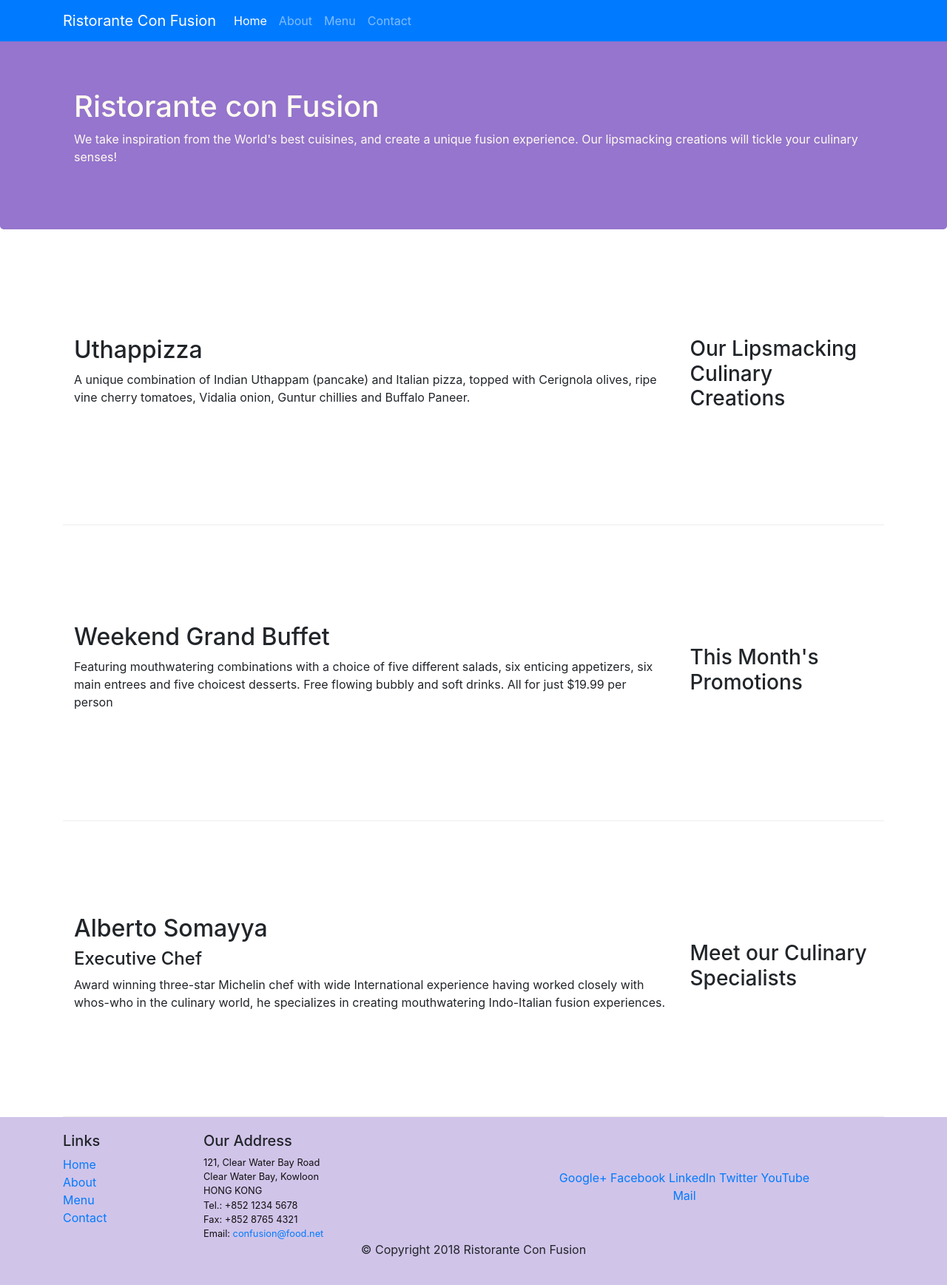
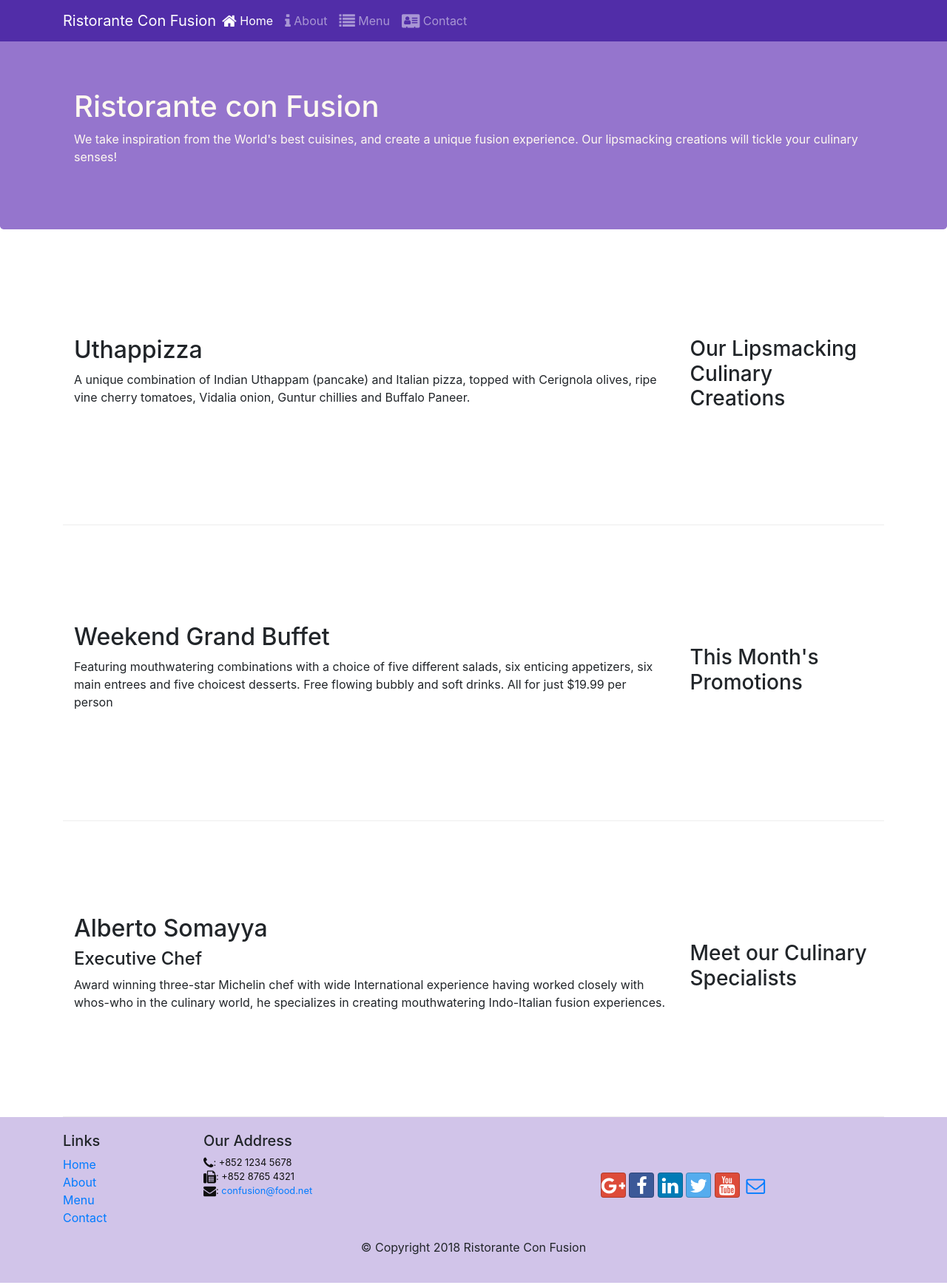
Before and after one commit to cheewx19/FrontEnd_WebUI_CourseWork, a website: page Project/index.html in a window 1280 px wide. Shown: the whole page at 74% size. Drawn offline with nearby package versions, Linux system fonts and the light colour scheme.

Commit message:
navbar and icon

```diff
--- a/Project/index.html
+++ b/Project/index.html
@@ -14,26 +14,33 @@
       rel="stylesheet"
       href="node_modules/bootstrap/dist/css/bootstrap.min.css"
     />
+    <link rel="stylesheet" href="node_modules/font-awesome/css/font-awesome.min.css">
+    <link rel="stylesheet" href="node_modules/bootstrap-social/bootstrap-social.css">
     <link href="css/styles.css" rel="stylesheet" />
     <title>Ristorante Con Fusion</title>
   </head>
 
   <body>
-    <nav class="navbar navbar-dark navbar-expand-sm bg-primary fixed-top">
+    <nav class="navbar navbar-dark navbar-expand-sm fixed-top">
       <div class="container">
-         <a class="navbar-brand" href="#">Ristorante Con Fusion</a>
+        <button
+          class="navbar-toggler"
+          type="button"
+          data-toggle="collapse"
+          data-target="#Navbar"
+        >
+          <span class="navbar-toggler-icon"></span>
+        </button>
+        <a class="navbar-brand mr-auto" href="#">Ristorante Con Fusion</a>
         <div class="collapse navbar-collapse" id="Navbar">
           <ul class="navbar-nav mr-auto">
-                  <li class="nav-item active"><a class="nav-link" href="#">Home</a></li>
-                  <li class="nav-item"><a class="nav-link" href="./aboutus.html">About</a></li>
-                  <li class="nav-item"><a class="nav-link" href="#">Menu</a></li>
-                  <li class="nav-item"><a class="nav-link" href="#">Contact</a></li>
+            <li class="nav-item active"><a class="nav-link" href="#"><span class="fa fa-home fa-lg"></span> Home</a></li>
+            <li class="nav-item"><a class="nav-link" href="./aboutus.html"><span class="fa fa-info fa-lg"></span> About</a></li>
+            <li class="nav-item"><a class="nav-link" href="#"><span class="fa fa-list fa-lg"></span> Menu</a></li>
+            <li class="nav-item"><a class="nav-link" href="#"><span class="fa fa-address-card fa-lg"></span> Contact</a></li>
           </ul>
         </div>
       </div>
-      <button class="navbar-toggler" type="button" data-toggle="collapse" data-target="#Navbar">
-        <span class="navbar-toggler-icon"></span>
-    </button>
     </nav>
     <header class="jumbotron">
       <div class="container">
@@ -113,22 +120,20 @@
           <div class="col-7 col-sm-5">
             <h5>Our Address</h5>
             <address>
-              121, Clear Water Bay Road<br />
-              Clear Water Bay, Kowloon<br />
-              HONG KONG<br />
-              Tel.: +852 1234 5678<br />
-              Fax: +852 8765 4321<br />
-              Email: <a href="mailto:confusion@food.net">confusion@food.net</a>
+              <i class="fa fa-phone fa-lg"></i>: +852 1234 5678<br>
+              <i class="fa fa-fax fa-lg"></i>: +852 8765 4321<br>
+              <i class="fa fa-envelope fa-lg"></i>:
+              <a href="mailto:confusion@food.net">confusion@food.net</a>
             </address>
           </div>
           <div class="col-12 col-sm-4 align-self-center">
             <div class="text-center">
-              <a href="http://google.com/+">Google+</a>
-              <a href="http://www.facebook.com/profile.php?id=">Facebook</a>
-              <a href="http://www.linkedin.com/in/">LinkedIn</a>
-              <a href="http://twitter.com/">Twitter</a>
-              <a href="http://youtube.com/">YouTube</a>
-              <a href="mailto:">Mail</a>
+              <a class="btn btn-social-icon btn-google" href="http://google.com/+"><i class="fa fa-google-plus"></i></a>
+              <a class="btn btn-social-icon btn-facebook" href="http://www.facebook.com/profile.php?id="><i class="fa fa-facebook"></i></a>
+              <a class="btn btn-social-icon btn-linkedin" href="http://www.linkedin.com/in/"><i class="fa fa-linkedin"></i></a>
+              <a class="btn btn-social-icon btn-twitter" href="http://twitter.com/"><i class="fa fa-twitter"></i></a>
+              <a class="btn btn-social-icon btn-google" href="http://youtube.com/"><i class="fa fa-youtube"></i></a>
+              <a class="btn btn-social-icon" href="mailto:"><i class="fa fa-envelope-o"></i></a>
           </div>
           </div>
         </div>
--- a/Project/package.json
+++ b/Project/package.json
@@ -20,5 +20,10 @@
   "homepage": "https://github.com/cheewx19/FrontEnd_WebUI_CourseWork#readme",
   "devDependencies": {
     "lite-server": "^2.6.1"
+  },
+  "dependencies": {
+    "bootstrap": "^4.0.0",
+    "bootstrap-social": "^5.1.1",
+    "font-awesome": "^4.7.0"
   }
 }
```
Also changed, not shown: Project/aboutus.html (+38 -13 lines), 1 other file. Lines whose indentation alone changed are shown as unchanged.
